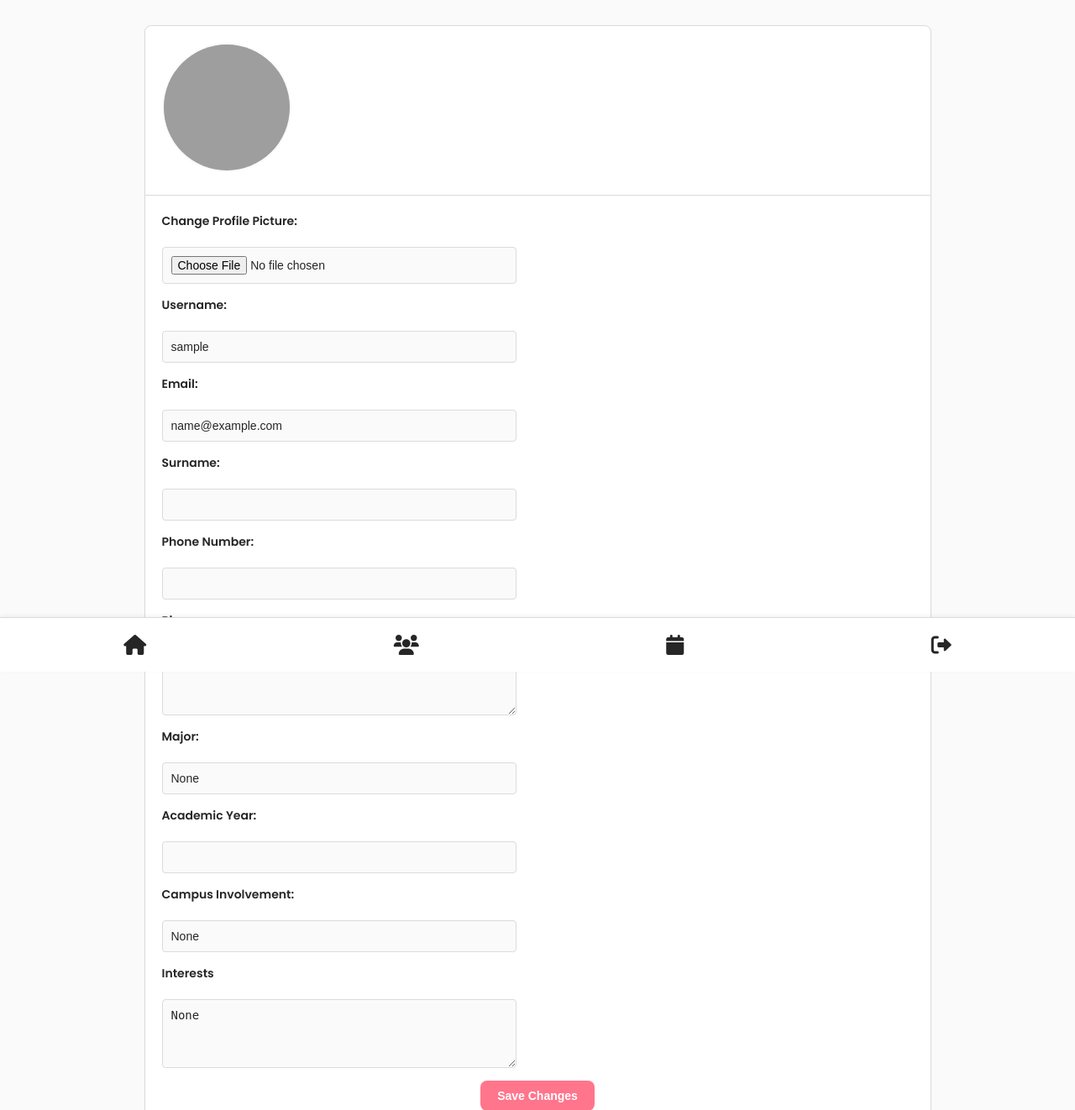
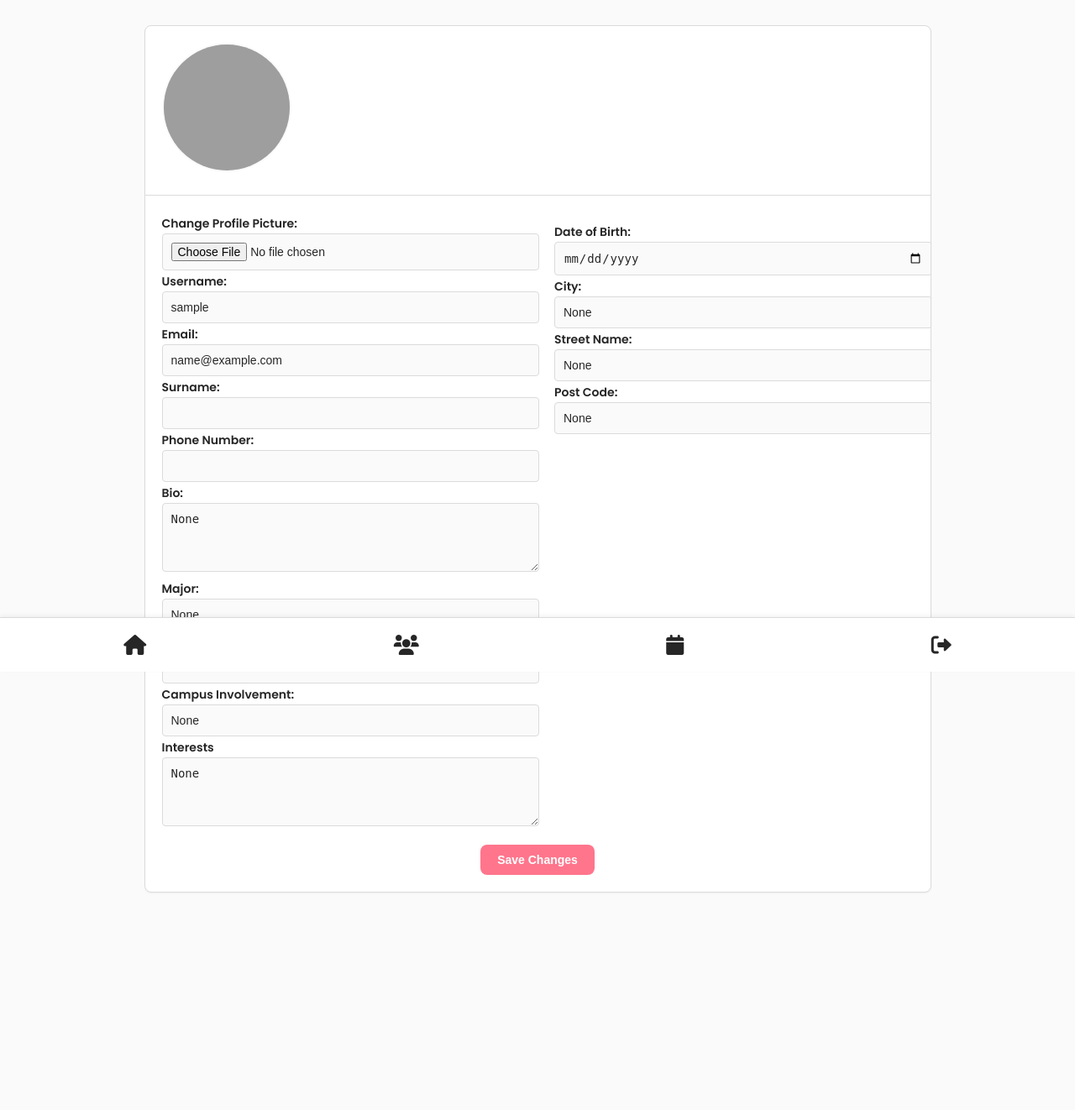
Before and after one commit to AhmadTNofal/DESD, a Django app: page /profile/edit/ in a window 1280 px wide. Shown: the top 1322 px of the page at 84% size. After the commit the page ends 1063 px from the top, so only its background shows below. Run offline with Django 5.2, Linux system fonts and the light colour scheme; the visitor is signed in with stand-in values (Sample User, id 1); data comes from the database, SQL or seed files in the repository; grey boxes are pictures that could not be loaded.

Commit message:
Updated the "update profile" functionality to include the new added fields in the register page

```diff
--- a/accounts/models.py
+++ b/accounts/models.py
@@ -1,7 +1,8 @@
 from django.contrib.auth.models import AbstractBaseUser, BaseUserManager, User
 from django.db import models
 from django.conf import settings
-
+from django.db import models
+from django.conf import settings
 
 class CustomUserManager(BaseUserManager):
     """ Manager for CustomUser to handle user creation properly. """
@@ -94,6 +95,11 @@
     campusInvolvement = models.TextField(blank=True, null=True)
     interests = models.TextField(blank=True, null=True)
     profile_picture = models.ImageField(upload_to="profile_pics/", default="profile_pics/default.jpg")
+    # Add to Profile model
+    date_of_birth = models.DateField(blank=True, null=True)
+    city = models.CharField(max_length=100, blank=True, null=True)
+    street_name = models.CharField(max_length=100, blank=True, null=True)
+    post_code = models.CharField(max_length=20, blank=True, null=True)
 
     class Meta:
         db_table = "Profiles"  # Match the exact MySQL table name
@@ -136,9 +142,6 @@
 def user_directory_path(instance, filename):
     """Upload images to 'media/profile_pics/user_<id>/<filename>'"""
     return f'profile_pics/user_{instance.user.id}/{filename}'
-
-from django.db import models
-from django.conf import settings
 
 class CommunityRequest(models.Model):
     requestID = models.AutoField(primary_key=True)
--- a/accounts/static/accounts/css/profile.css
+++ b/accounts/static/accounts/css/profile.css
@@ -228,3 +228,40 @@
         max-width: none;
     }
 }
+.form-columns {
+    display: flex;
+    justify-content: space-between;
+    gap: 40px;
+    flex-wrap: wrap;
+}
+
+.form-left,
+.form-right {
+    flex: 1;
+    min-width: 300px;
+}
+
+.form-right {
+    padding-top: 10px;
+}
+
+/* Make fields in both columns consistent */
+.form-left input,
+.form-left textarea,
+.form-right input,
+.form-right textarea {
+    width: 100%;
+    max-width: 100%;
+}
+
+/* Responsive: stack on smaller screens */
+@media (max-width: 768px) {
+    .form-columns {
+        flex-direction: column;
+    }
+
+    .form-left,
+    .form-right {
+        width: 100%;
+    }
+}
--- a/accounts/templates/profile/profile.html
+++ b/accounts/templates/profile/profile.html
@@ -20,10 +20,12 @@
             </div>
         </div>
 
-        <!-- Profile Form -->
         <div class="profile-form">
             <form method="post" action="{% url 'edit_profile' %}" enctype="multipart/form-data">
                 {% csrf_token %}
+                <div class="form-columns">
+                    <!-- Left Column -->
+                    <div class="form-left">
                         <label for="profile_picture">Change Profile Picture:</label>
                         <input type="file" name="profile_picture" id="profile_picture" accept="image/*" onchange="previewImage(event)">
 
@@ -53,10 +55,26 @@
 
                         <label for="interests">Interests</label>
                         <textarea name="interests" id="interests">{{ profile.interests }}</textarea>
+                    </div>
+
+                    <!-- Right Column -->
+                    <div class="form-right">
+                        <label for="date_of_birth">Date of Birth:</label>
+                        <input type="date" name="date_of_birth" value="{{ profile.date_of_birth|date:'Y-m-d' }}">
+
+                        <label for="city">City:</label>
+                        <input type="text" name="city" value="{{ profile.city }}">
+
+                        <label for="street_name">Street Name:</label>
+                        <input type="text" name="street_name" value="{{ profile.street_name }}">
+
+                        <label for="post_code">Post Code:</label>
+                        <input type="text" name="post_code" value="{{ profile.post_code }}">
+                    </div>
+                </div>
 
                 <button type="submit">Save Changes</button>
             </form>
-        </div>
         </div>
 
     <!-- Bottom Navbar -->
--- a/accounts/views.py
+++ b/accounts/views.py
@@ -546,8 +546,14 @@
         profile.campusInvolvement = request.POST.get("campusInvolvement", profile.campusInvolvement)
         profile.interests = request.POST.get("interests", profile.interests)
 
-
-        # ✅ Handle Profile Picture Upload
+        profile.date_of_birth = request.POST.get("date_of_birth", profile.date_of_birth)
+        profile.city = request.POST.get("city", profile.city)
+        profile.street_name = request.POST.get("street_name", profile.street_name)
+        profile.post_code = request.POST.get("post_code", profile.post_code)
+
+
+
+        # Handle Profile Picture Upload
         if 'profile_picture' in request.FILES:
             uploaded_file = request.FILES['profile_picture']
             result = cloudinary.uploader.upload(uploaded_file, folder="profile_pictures/")
```
Lines whose indentation alone changed are shown as unchanged.
